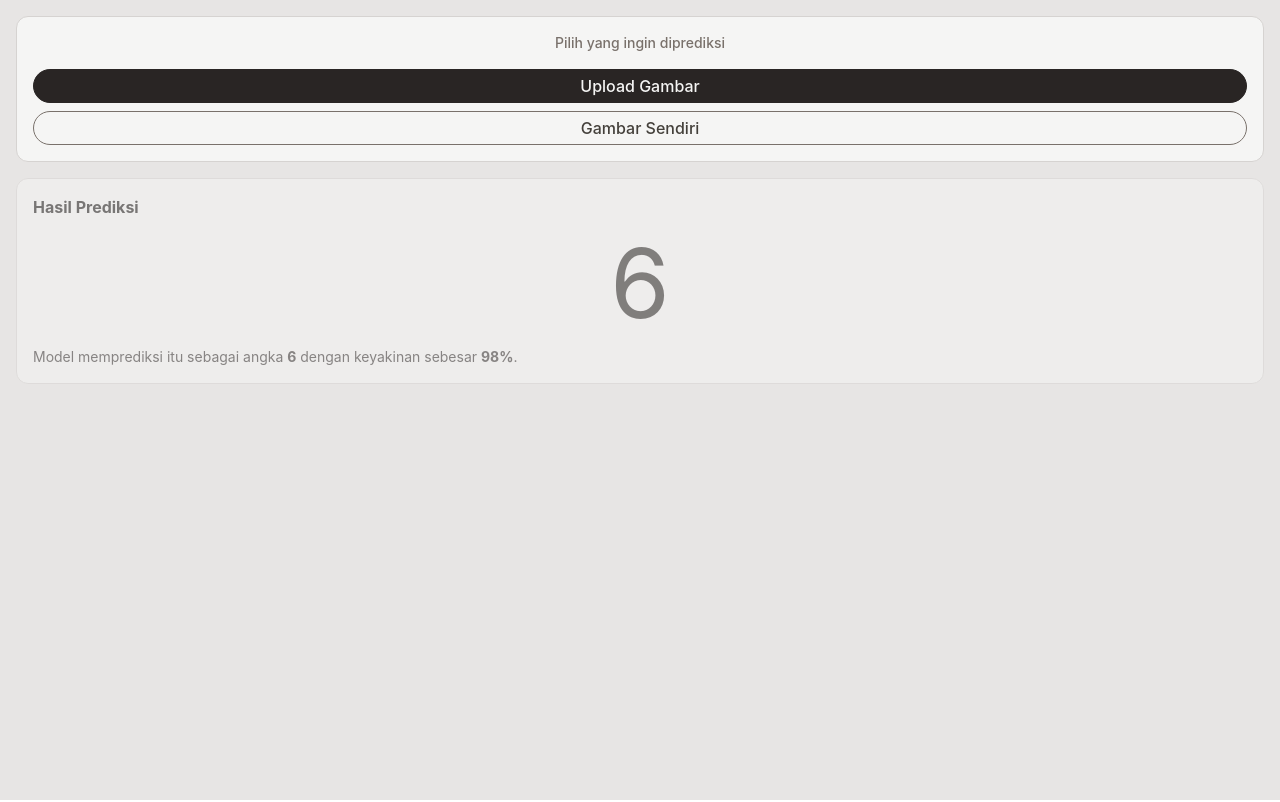
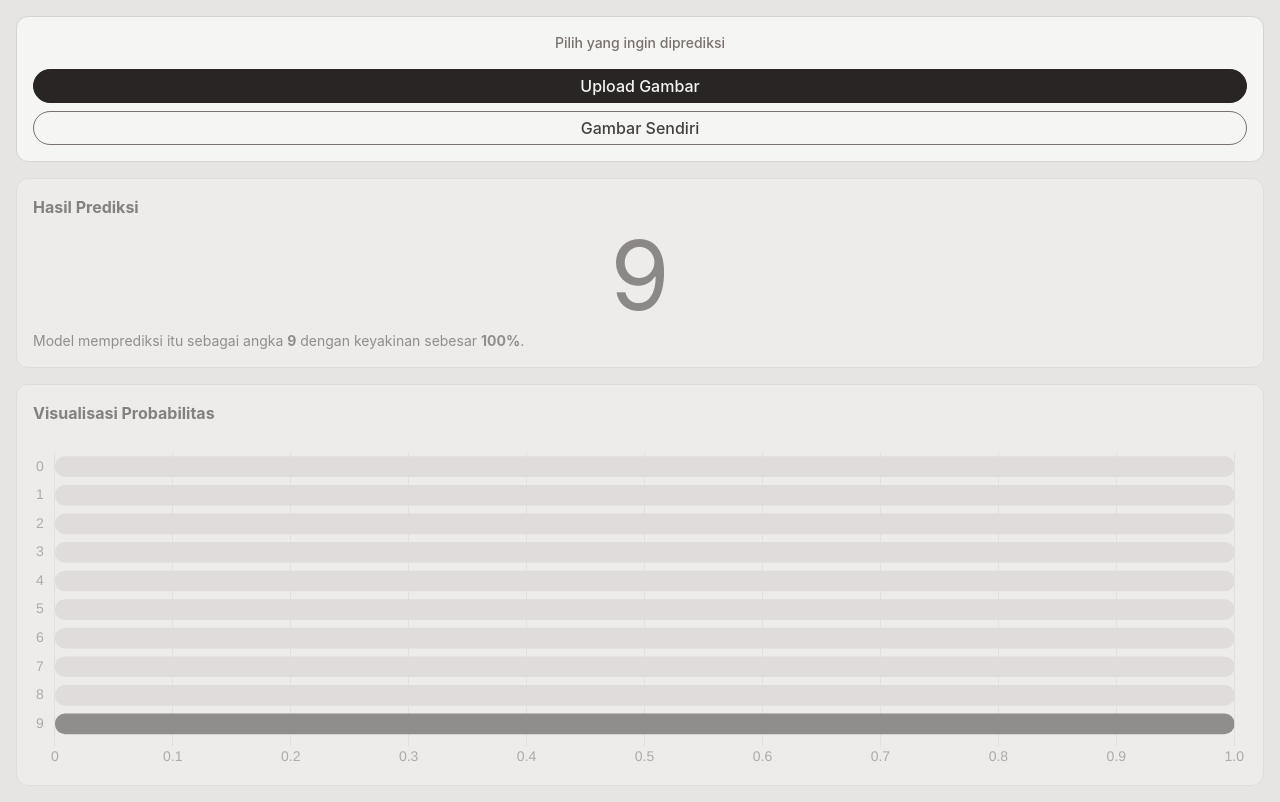
Before and after one commit to gdaffa/mnist-website, a React (Vite) app: page / in a window 1280 px wide. Built offline with nearby package versions, Linux system fonts and the light colour scheme.

Commit message:
feat(page): Prediction probability section

```diff
--- a/src/App.jsx
+++ b/src/App.jsx
@@ -1,14 +1,36 @@
-import { useState } from "react";
+import { useState, useEffect } from "react";
+import { predict, extractLabel } from './model';
+
 import SourceOptionComp from "./Components/SourceOptionComp";
 import PredictionResultComp from "./Components/PredictionResultComp";
+import ChartResultComp from './Components/ChartResultComp';
 
 export default function App() {
-   const [source, setSource] = useState(false);
+   const [source, setSource]         = useState(null);
+   const [prediction, setPrediction] = useState({
+      raw    : Array(10).fill(1).map(extractLabel),
+      sorted : Array(10).fill(1).map(extractLabel)
+   });
+
+   useEffect(() => {
+      if (source != null) {
+         setPrediction(predict());
+      }
+   }, [source]);
+
+   const childrenOpacity = source != null ? '' : 'opacity-45';
 
    return (
-      <main className="h-dvh w-full bg-stone-200 p-4 flex flex-col gap-4">
+      <main className="min-h-dvh w-full bg-stone-200 p-4 flex flex-col gap-4">
          <SourceOptionComp setSource={setSource} />
-         <PredictionResultComp source={source} />
+         <PredictionResultComp
+            prediction={prediction}
+            className={childrenOpacity}
+         />
+         <ChartResultComp
+            prediction={prediction}
+            className={childrenOpacity}
+         />
       </main>
    );
 }
--- /dev/null
+++ b/src/Components/ChartResultComp.jsx
@@ -0,0 +1,70 @@
+import 'chart.js/auto';
+import { Bar } from 'react-chartjs-2';
+
+const REGULAR_BAR_COLOR     = '#d6d3d1';
+const HIGHLIGHTED_BAR_COLOR = '#292524';
+
+const displayFalse = { display: false };
+const chartOption  = {
+   maintainAspectRatio : false,
+   plugins             : { legend: displayFalse },
+   indexAxis           : 'y',
+
+   borderRadius  : Number.MAX_VALUE,
+   borderSkipped : false,
+   barThickness  : 20,
+
+   scales : {
+      x : {
+         border : displayFalse,
+         ticks  : { font: { size: 14 } },
+      },
+      y : {
+         grid   : displayFalse,
+         border : displayFalse,
+         ticks  : { font: { size: 14 } }
+      }
+   },
+};
+
+/**
+ * @param {{
+ *    prediction: {
+ *       raw    : [number, number][];
+ *       sorted : [number, number][];
+ *    }
+ * }} param0
+ */
+function BarChart({ prediction }) {
+   const predictionLabel  = prediction.raw.map(pred => pred[0]);
+   const predictionResult = prediction.raw.map(pred => pred[1]);
+
+   const backgroundColor = Array(10).fill(REGULAR_BAR_COLOR);
+   backgroundColor[prediction.sorted.at(-1)[0]] = HIGHLIGHTED_BAR_COLOR;
+
+   const chartData = {
+      labels   : predictionLabel,
+      datasets : [{ data: predictionResult, backgroundColor }]
+   };
+
+   return <Bar options={chartOption} data={chartData} />
+}
+
+/**
+ * @param {{
+ *    prediction: {
+ *       raw    : [number, number][];
+ *       sorted : [number, number][];
+ *    }
+ * }} param0
+ */
+export default function ChartResultComp({ className, prediction }) {
+   return (
+      <section className={`Card ${className}`}>
+         <h2>Visualisasi Probabilitas</h2>
+         <div className='h-82 w-full'>
+            <BarChart prediction={prediction} />
+         </div>
+      </section>
+   )
+}
--- a/src/Components/PredictionResultComp.jsx
+++ b/src/Components/PredictionResultComp.jsx
@@ -1,16 +1,15 @@
-export default function PredictionResultComp({ source }) {
-   const result = 6;
-   const className = `Card gap-2" ${!source && 'opacity-50'}`;
+export default function PredictionResultComp({ prediction, className }) {
+   const [predicted, confidence] = prediction.sorted.at(-1);
 
    return (
-      <section className={className}>
+      <section className={`Card gap-2 ${className}`}>
          <h2 className="col-1">Hasil Prediksi</h2>
          <div className="text-8xl text-stone-900 grid place-items-center">
-            {result}
+            {predicted}
          </div>
          <div className="text-sm col-1">
-            Model memprediksi itu sebagai angka <strong>{result}</strong> dengan
-            keyakinan sebesar <strong>98%</strong>.
+            Model memprediksi itu sebagai angka <b>{predicted}</b> dengan
+            keyakinan sebesar <b>{parseInt(confidence * 10000) / 100}%</b>.
          </div>
       </section>
    );
--- a/src/Components/SourceOptionComp.jsx
+++ b/src/Components/SourceOptionComp.jsx
@@ -6,7 +6,7 @@ export default function SourceOption({ setSource }) {
             id="uploaded-image"
             className="hidden"
             accept="image/jpeg,image/jpg,image/png"
-            onInput={e => setSource(!!e.target.files[0])} />
+            onInput={e => setSource(e.target.files[0])} />
          <div className="text-sm text-stone-500 mb-2">
             Pilih yang ingin diprediksi
          </div>
--- /dev/null
+++ b/src/model.js
@@ -0,0 +1,15 @@
+export function extractLabel(result, label) {
+   return [label, result];
+}
+
+export function predict() {
+   const logits     = Array(10).fill(0)
+      .map(() => Math.pow(Math.random() * 10, 3));
+   const total      = logits.reduce((prev, curr) => prev + curr, 0);
+   const prediction = logits.map(val => val / total);
+
+   return {
+      raw    : prediction.map(extractLabel),
+      sorted : prediction.map(extractLabel).sort((a, b) => a[1] - b[1])
+   };
+}
```
